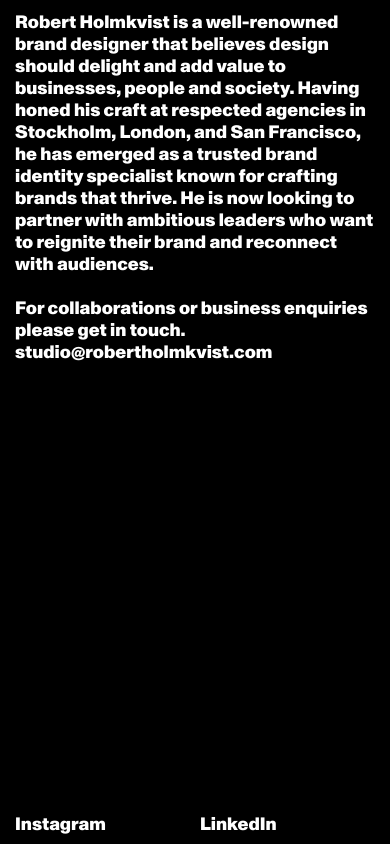
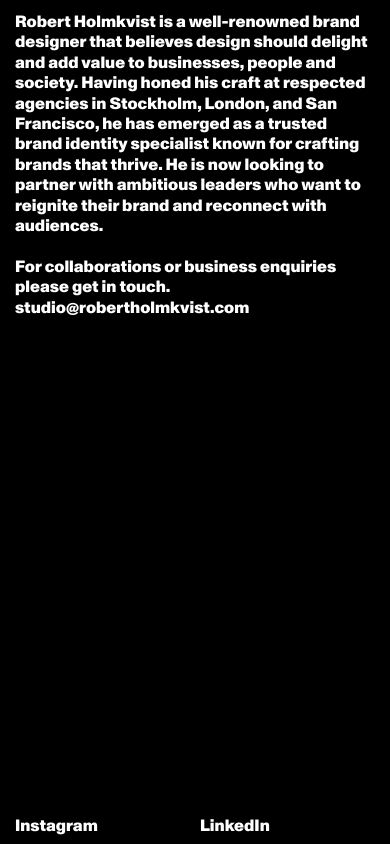
Before and after one commit to mitchellfgillies/studiorobertholmkvist, a plain HTML site: page index.html in a window 390 px wide. Drawn offline with Linux system fonts and the light colour scheme.

Commit message:
Update style.css
reduced rem value for font

```diff
--- a/style.css
+++ b/style.css
@@ -121,7 +121,7 @@ a { color: #ffffff;
       box-sizing: border-box;
     }
     h2 {
-      font-size: 1.125rem;
-      line-height: 1.375rem;
+      font-size: 1.025rem;
+      line-height: 1.275rem;
     }
 }
```
